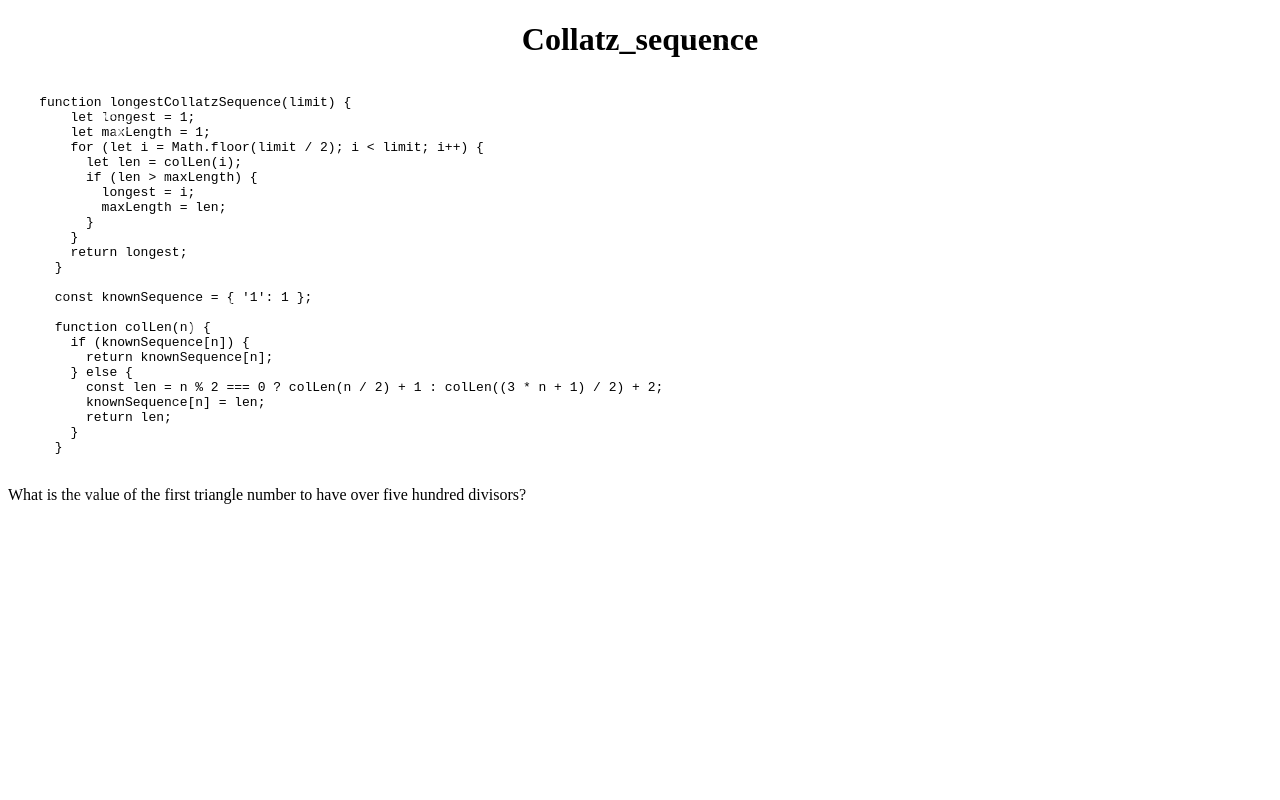
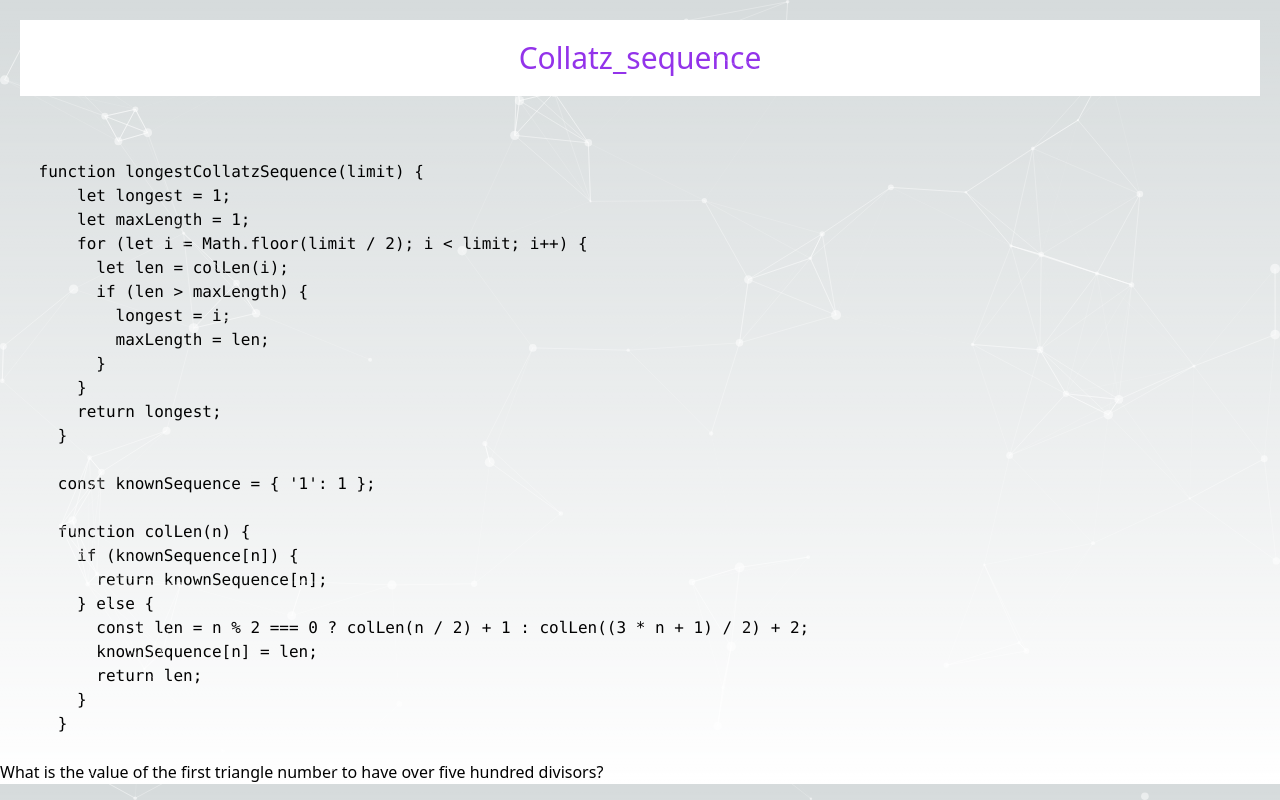
Before and after one commit to ragulpalanisamy/fcc_projects_euler, a Next.js app: page /Pro-1/Collatz_sequence in a window 1280 px wide. Built offline with nearby package versions, Linux system fonts and the light colour scheme.

Commit message:
feat: :art: Added the particle to the pro 1 pages

```diff
--- a/src/pages/Pro-1/Collatz_sequence.tsx
+++ b/src/pages/Pro-1/Collatz_sequence.tsx
@@ -1,5 +1,5 @@
-import React from 'react'
-import Design from '../../components/Design';
+import "../../app/globals.css";
+import DesignTypeScript from '../../components/DesignTypeScript';
 
 export default function Collatz_sequence() {
     const codesnippet = `
@@ -55,7 +55,7 @@ export default function Collatz_sequence() {
     }
     return (
         <div>
-            <Design />
+            <DesignTypeScript />
             <h1 style={{ textAlign: 'center' }} className='bg-white'>
                 Collatz_sequence
             </h1>
--- a/src/pages/Pro-1/Counting_Sunday.tsx
+++ b/src/pages/Pro-1/Counting_Sunday.tsx
@@ -1,4 +1,6 @@
 import React from 'react'
+import "../../app/globals.css";
+import DesignTypeScript from '../../components/DesignTypeScript';
 
 export default function Counting_Sunday() {
     const codesnippet = `
@@ -100,6 +102,7 @@ export default function Counting_Sunday() {
     }
     return (
         <div>
+            <DesignTypeScript />
             <h1>
                 Counting Sunday
             </h1>
--- a/src/pages/Pro-1/Factorial_digit_sum.tsx
+++ b/src/pages/Pro-1/Factorial_digit_sum.tsx
@@ -1,4 +1,6 @@
 import React from 'react'
+import "../../app/globals.css";
+import DesignTypeScript from '../../components/DesignTypeScript';
 
 export default function Factorial_digit_sum() {
     const codesnippet = `
@@ -25,6 +27,7 @@ export default function Factorial_digit_sum() {
     }
     return (
         <div>
+            <DesignTypeScript />
             <h1>
                 Factorial digit sum
             </h1>
--- a/src/pages/Pro-1/Lattice_paths.tsx
+++ b/src/pages/Pro-1/Lattice_paths.tsx
@@ -1,4 +1,6 @@
 import React from 'react'
+import "../../app/globals.css";
+import DesignTypeScript from '../../components/DesignTypeScript';
 
 export default function Lattice_paths() {
     const codesnippet = `
@@ -60,6 +62,7 @@ export default function Lattice_paths() {
     }
     return (
         <div>
+            <DesignTypeScript />
             <h1>
                 Lattice paths
             </h1>
--- a/src/pages/Pro-1/Maxi_path_sum.tsx
+++ b/src/pages/Pro-1/Maxi_path_sum.tsx
@@ -1,4 +1,6 @@
 import React from 'react'
+import "../../app/globals.css";
+import DesignTypeScript from '../../components/DesignTypeScript';
 
 export default function Maxi_path_sum() {
     const codesnippet = `
@@ -29,6 +31,7 @@ export default function Maxi_path_sum() {
     }
     return (
         <div>
+            <DesignTypeScript />
             <h1>
                 Maxi_path_sum
             </h1>
--- a/src/pages/Pro-1/Number_Letter_Count.tsx
+++ b/src/pages/Pro-1/Number_Letter_Count.tsx
@@ -1,4 +1,6 @@
 import React from 'react'
+import "../../app/globals.css";
+import DesignTypeScript from '../../components/DesignTypeScript';
 
 export default function Number_Letter_Count() {
   const codesnippet = `
@@ -221,6 +223,7 @@ export default function Number_Letter_Count() {
   console.log(numberLetterCounts(1000));
   return (
     <div>
+      <DesignTypeScript />
       <h1>
         Number Letter Count
       </h1>
--- a/src/pages/Pro-1/power_diigit_sum.tsx
+++ b/src/pages/Pro-1/power_diigit_sum.tsx
@@ -1,4 +1,6 @@
 import React from 'react'
+import "../../app/globals.css";
+import DesignTypeScript from '../../components/DesignTypeScript';
 
 export default function power_diigit_sum() {
     const codesnippet = `
@@ -24,6 +26,7 @@ export default function power_diigit_sum() {
     powerDigitSum(15);
     return (
         <div>
+            <DesignTypeScript />
             <h1>
                 power_diigit_sum
             </h1>
```
Lines whose indentation alone changed are shown as unchanged.
